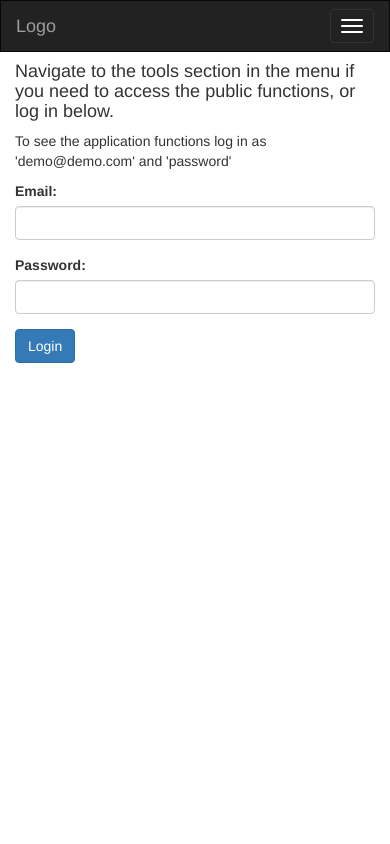
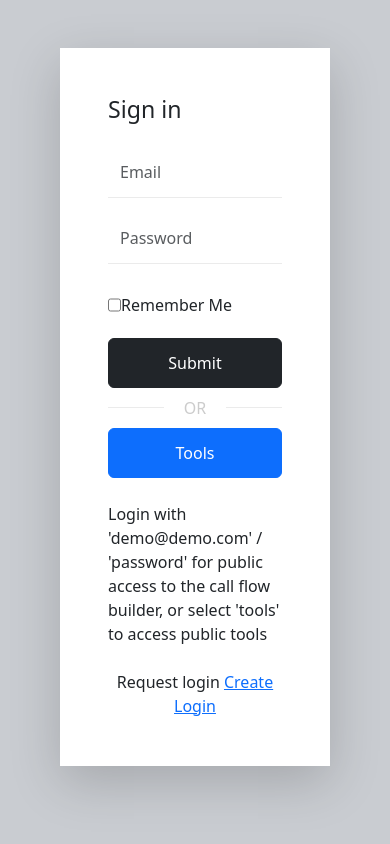
Before and after one commit to caiwallisjones-optus/cxtools, a Flask app: page /login in a window 390 px wide. Run offline with Flask 3, Linux system fonts and the light colour scheme; data that the repository does not hold is empty; parts of the project's set-up code (start-up, migrations or seed data) failed here and were passed over; some libraries are stand-ins or nearby versions.

Commit message:
New login page

```diff
--- a/app.py
+++ b/app.py
@@ -208,7 +208,8 @@ def login():
         return redirect('/')
 
    #login failed
-   return render_template('login.html', errMsg = "Invalid username or password - please try again!!")
+   flash("Invalid username or password","Information")
+   return render_template('login.html')
 
 @app.route('/projects', methods=['GET','POST'])
 @safe_route
@@ -626,10 +627,10 @@ def CallFlow():
             call_flow_action_param1 = request.form.get('action_param_0',None)
             call_flow_action_param2 = request.form.get('action_param_1',None)
             call_flow_action_param3 = request.form.get('action_param_2',None)
-            call_flow_action_param3 = request.form.get('action_param_3',None)
-            call_flow_action_param3 = request.form.get('action_param_4',None)
+            call_flow_action_param4 = request.form.get('action_param_3',None)
+            call_flow_action_param5 = request.form.get('action_param_4',None)
             #build param list
-            action_params = data_model.BuildParamList(call_flow_action_type, (call_flow_action_param1,call_flow_action_param2,call_flow_action_param3) )
+            action_params = data_model.BuildParamList(call_flow_action_type, (call_flow_action_param1,call_flow_action_param2,call_flow_action_param3,call_flow_action_param4,call_flow_action_param5) )
             params = {'name' : call_flow_action_name,'action': call_flow_action_type, 'params' : action_params}
             filter = {'id' : call_flow_action_id}
             local.db.UpdateCallFlowAction(params,filter)
@@ -720,11 +721,9 @@ def CallFlow():
 
         action_response_id = action.removeprefix("action_response_select_")
         #Get action response Id to get next action Id
-        response = local.db.GetCallFlowActionResponse(action_response_id)
-
         item = local.db.GetCallFlow(callflow_id)
-        action_item = local.db.GetCallFlowAction(response[4])
-        action_responses = local.db.GetCallFlowActionResponses(action_item[0])
+        action_item = local.db.GetCallFlowAction(action_response_id)
+        action_responses = local.db.GetCallFlowActionResponses(action_response_id)
         return render_template('CallFlow-item.html',  item = item, action_item = action_item, action_responses = action_responses, data_model = data_model)
         pass
 
@@ -1089,7 +1088,8 @@ def phone():
 @safe_route
 def logout():
     flask_login.logout_user()
-    return 'Logged out'
+    flash("You have been logged out","Information")
+    return redirect('/login')
 
 @app.route('/instance')
 @safe_route
--- a/templates/base.html
+++ b/templates/base.html
@@ -87,7 +87,7 @@
 
     <div class="col-sm-9">
       {% if messages %}
-      <ul class=flashes>
+      <ul class="flashes">
       {% for message in messages %}
         <li>{{ message }}</li>
       {% endfor %}
--- a/templates/login.html
+++ b/templates/login.html
@@ -6,93 +6,104 @@
     <meta name="viewport" content="width=device-width, initial-scale=1">
     <!--<link rel="stylesheet" href="{{ url_for('static', filename='bootstrap/css/bootstrap.min.css') }}"> -->
     <!--<link rel="shortcut icon" href="{{ url_for('static', filename='favicon.ico') }}"> -->
+    <link href="https://cdn.jsdelivr.net/npm/bootstrap@5.3.3/dist/css/bootstrap.min.css" rel="stylesheet" integrity="sha384-QWTKZyjpPEjISv5WaRU9OFeRpok6YctnYmDr5pNlyT2bRjXh0JMhjY6hW+ALEwIH" crossorigin="anonymous">
 
-    <link rel="stylesheet" href="https://maxcdn.bootstrapcdn.com/bootstrap/3.4.1/css/bootstrap.min.css">
-    <!--<link href="https://cdn.jsdelCallFlow.net/npm/bootstrap@5.2.3/dist/css/bootstrap.min.css" rel="stylesheet" integrity="sha384-rbsA2VBKQhggwzxH7pPCaAqO46MgnOM80zW1RWuH61DGLwZJEdK2Kadq2F9CUG65" crossorigin="anonymous">-->
+    <link rel="stylesheet" href="https://cdn.jsdelivr.net/npm/bootstrap-icons@1.11.3/font/bootstrap-icons.min.css">
 
-    <script src="https://ajax.googleapis.com/ajax/libs/jquery/3.7.1/jquery.min.js"></script>
-    <script src="https://maxcdn.bootstrapcdn.com/bootstrap/3.4.1/js/bootstrap.min.js"></script>
     <style>
-      /* Remove the navbar's default margin-bottom and rounded borders */
-      .navbar {
-        margin-bottom: 0;
-        border-radius: 0;
+      body{
+background: #c9ccd1;
+}
+.form-style input{
+	border:0;
+	height:50px;
+	border-radius:0;
+  border-bottom:1px solid #ebebeb;
+}
+.form-style input:focus{
+border-bottom:1px solid #007bff;
+box-shadow:none;
+outline:0;
+background-color:#ebebeb;
+}
+.sideline {
+    display: flex;
+    width: 100%;
+    justify-content: center;
+    align-items: center;
+    text-align: center;
+	color:#ccc;
+}
+button{
+height:50px;
+}
+.sideline:before,
+.sideline:after {
+    content: '';
+    border-top: 1px solid #ebebeb;
+    margin: 0 20px 0 0;
+    flex: 1 0 20px;
 }
 
-      /* Set height of the grid so .sidenav can be 100% (adjust as needed) */
-      .row.content {height: 450px}
-
-      /* Set gray background color and 100% height */
-      .sidenav {
-        padding-top: 20px;
-        background-color: #f1f1f1;
-        height: 100%;
-      }
-
-      /* Set black background color, white text and some padding */
-      footer {
-        background-color: #555;
-        color: white;
-        padding: 15px;
-      }
-
-      /* On small screens, set height to 'auto' for sidenav and grid */
-      @media screen and (max-width: 767px) {
-        .sidenav {
-          height: auto;
-          padding: 15px;
-        }
-        .row.content {height:auto;}
+.sideline:after {
+    margin: 0 0 0 20px;
 }
     </style>
 </head>
 <body>
-  <nav class="navbar navbar-inverse">
-    <div class="container-fluid">
-      <div class="navbar-header">
-        <button type="button" class="navbar-toggle" data-toggle="collapse" data-target="#myNavbar">
-          <span class="icon-bar"></span>
-          <span class="icon-bar"></span>
-          <span class="icon-bar"></span>
-        </button>
-        <a class="navbar-brand" href="#">Logo</a>
+  <script src="https://use.fontawesome.com/f59bcd8580.js"></script>
+  <script src="https://cdn.jsdelivr.net/npm/bootstrap@5.3.3/dist/js/bootstrap.min.js" integrity="sha384-0pUGZvbkm6XF6gxjEnlmuGrJXVbNuzT9qBBavbLwCsOGabYfZo0T0to5eqruptLy" crossorigin="anonymous"></script>
+  <script src="https://cdn.jsdelivr.net/npm/bootstrap@5.3.3/dist/js/bootstrap.bundle.min.js" integrity="sha384-YvpcrYf0tY3lHB60NNkmXc5s9fDVZLESaAA55NDzOxhy9GkcIdslK1eN7N6jIeHz" crossorigin="anonymous"></script>
+  <script src="https://cdn.jsdelivr.net/npm/@popperjs/core@2.11.8/dist/umd/popper.min.js" integrity="sha384-I7E8VVD/ismYTF4hNIPjVp/Zjvgyol6VFvRkX/vR+Vc4jQkC+hVqc2pM8ODewa9r" crossorigin="anonymous"></script>
+
+
+  <div class="container">
+  <div class="row m-5 no-gutters shadow-lg">
+  <div class="col-md-6 d-none d-md-block">
+  <img src="https://images.unsplash.com/photo-1566888596782-c7f41cc184c5?ixlib=rb-1.2.1&auto=format&fit=crop&w=2134&q=80" class="img-fluid" style="min-height:100%;" />
   </div>
-      <div class="collapse navbar-collapse" id="myNavbar">
-        <ul class="nav navbar-nav">
-          <li class="active"><a href="tools">Tools</a></li>
+  <div class="col-md-6 bg-white p-5">
+    <h3 class="pb-3">Sign in</h3>
+  <div class="form-style">
+    {% with messages = get_flashed_messages() %}
+    {% if messages %}
+      <ul class="flashes">
+      {% for message in messages %}
+        <li>{{ message }}</li>
+      {% endfor %}
       </ul>
-        <ul class="nav navbar-nav navbar-right">
-          <li><a href="/login"><span class="glyphicon glyphicon-log-in"></span> Login</a></li>
-        </ul>
+    {% endif %}
+  {% endwith %}
+    <form method='post' action="{{url_for('login')}}">
+    <div class="form-group pb-3">
+      <input type="email" placeholder="Email" class="form-control" id="email" name="email" aria-describedby="emailHelp">
+    </div>
+    <div class="form-group pb-3">
+      <input type="password" placeholder="Password" class="form-control" id="password" name="password">
+    </div>
+    <div class="d-flex align-items-center justify-content-between">
+  <div class="d-flex align-items-center"><input name="" type="checkbox" value="" /> <span class="pl-2 font-weight-bold">Remember Me</span></div>
+  {#<div><a href="#">Forget Password?</a></div> #}
+  </div>
+     <div class="pb-2">
+    <button type="submit" class="btn btn-dark w-100 font-weight-bold mt-2">Submit</button>
+     </div>
+  </form>
+    <div class="sideline">OR</div>
+    <div>
+      <button type="submit" class="btn btn-primary w-100 font-weight-bold mt-2"><i aria-hidden="true"></i>Tools</button>
+      </div>
+    <div>
+      <br>
+    Login with 'demo@demo.com' / 'password' for public access to the call flow builder, or select 'tools' to access public tools
+    </div>
+    <div class="pt-4 text-center">
+    Request login <a href="mailto:cai.wallisjones@optus.com.au">Create Login</a>
     </div>
   </div>
-  </nav>
-  <div class="container">
-    <h4>Navigate to the tools section in the menu if you need to access the public functions, or log in below.</h4>
-    <!--<p>If you do NOT have an account please select the new user request - and send an email to cai.wallisjones@optus.com.au </p>-->
-    <p>To see the application functions log in as 'demo@demo.com' and 'password'</p>
 
-
-    <form method='post' action="{{url_for('login')}}">
-      <div class="form-group">
-        <label for="email">Email:</label>
-        <input type="text" class="form-control" id="email" name="email">
   </div>
-      <div class="form-group">
-        <label for="password">Password:</label>
-        <input type="password" class="form-control" id="password" name="password">
   </div>
-      {% if errMsg%}
-      <!--We had an error the last time we told the user to do this - display and retry-->
-      <p class="justify-content-lg-center btn-warning">{{errMsg}}</p>
-      {% endif %}
-      <div class="d-grid gap-2 d-sm-flex justify-content-sm-center my-2">
-        <button type="submit" class="btn btn-primary btn-med px-4 gap-3">Login</button>
-      </div>
-    </form>
-   </div>
-   <div id="content">
-        <!-- We'll fill this with dummy content -->
   </div>
 </body>
 </html>
```
Also changed, not shown: local/datamodel.py (+6 -8 lines), templates/callflow-item.html (+15 -6 lines). Lines whose indentation alone changed are shown as unchanged.
